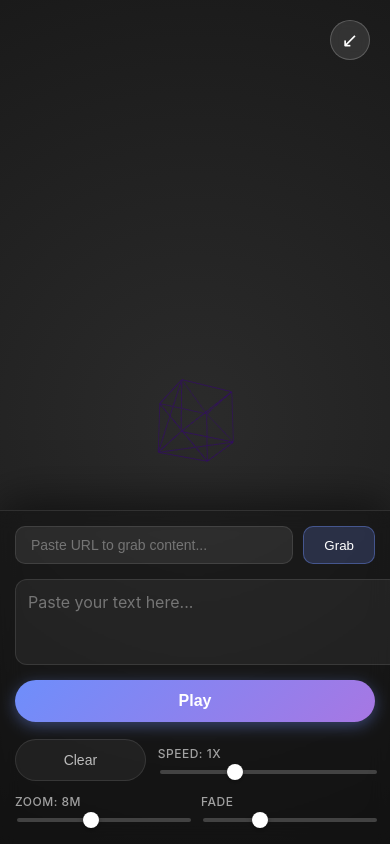
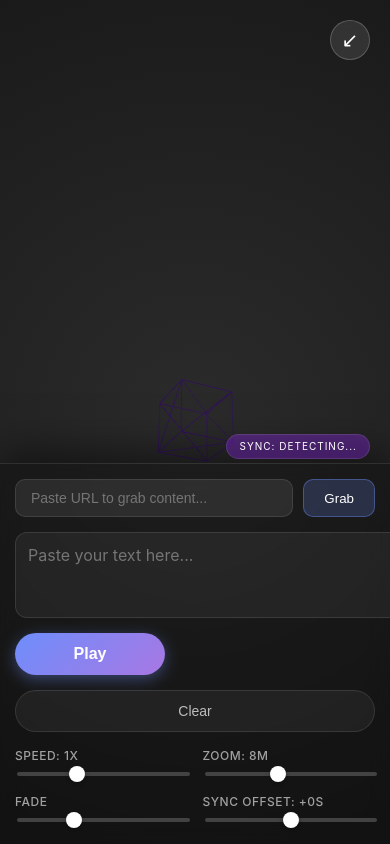
Before and after one commit to treewx/floatywords, a React (Vite) app: page / in a window 390 px wide. Built offline with nearby package versions, Linux system fonts and the light colour scheme.

Commit message:
Enhance speech-word sync with Smart Manual Timing and Sync Offset control

```diff
--- a/src/App.css
+++ b/src/App.css
@@ -101,8 +101,8 @@
 .controls {
   display: flex;
   flex-wrap: wrap;
-  gap: 15px;
-  align-items: center;
+  gap: 12px;
+  align-items: flex-end;
   justify-content: space-between;
 }
 
@@ -204,28 +204,57 @@ input[type=range]::-webkit-slider-runnable-track {
   }
 
   .controls {
-    gap: 12px;
+    display: grid;
+    grid-template-columns: 1fr 1fr;
+    gap: 15px;
   }
 
   .play-btn {
-    width: 100%;
-    max-width: none;
-    order: 0;
-    /* Keep play button at the top */
-    margin-bottom: 5px;
+    grid-column: 1 / -1;
+    margin-bottom: 0;
   }
 
   .slider-group {
-    width: 45%;
-    /* 2 columns for sliders */
+    width: 100%;
+    min-width: 0;
   }
 
   .clear-btn {
-    flex-grow: 1;
+    grid-column: 1 / -1;
+    width: 100%;
   }
 
   .input-group {
     flex-direction: row;
+  }
+}
+
+.status-badge {
+  position: absolute;
+  top: -30px;
+  right: 20px;
+  background: rgba(138, 43, 226, 0.4);
+  backdrop-filter: blur(4px);
+  padding: 4px 12px;
+  border-radius: 20px;
+  font-size: 10px;
+  color: #fff;
+  text-transform: uppercase;
+  letter-spacing: 1px;
+  border: 1px solid rgba(255, 255, 255, 0.1);
+  pointer-events: none;
+  animation: fadeIn 0.5s ease;
+}
+
+@keyframes fadeIn {
+  from {
+    opacity: 0;
+    transform: translateY(5px);
+  }
+
+  to {
+    opacity: 1;
+    transform: translateY(0);
   }
 }
 
--- a/src/App.jsx
+++ b/src/App.jsx
@@ -76,6 +76,8 @@ function App() {
   const [loading, setLoading] = useState(false);
   const [urlInput, setUrlInput] = useState('');
   const [cameraDistance, setCameraDistance] = useState(8);
+  const [syncOffset, setSyncOffset] = useState(0);
+  const [syncMode, setSyncMode] = useState('Detecting...');
 
   const synth = useRef(window.speechSynthesis);
   const utteranceRef = useRef(null);
@@ -244,31 +246,38 @@ function App() {
 
       utterance.onstart = () => {
         boundaryFired.current = false;
+        // Wait 500ms instead of 1s to decide on fallback
         const timer = setTimeout(() => {
-          if (!boundaryFired.current) startManualSpawn(chunk);
-        }, 1000);
+          if (!boundaryFired.current) {
+            setSyncMode('Estimated');
+            startSmartManualSpawn(chunk);
+          }
+        }, 500);
         fallbackTimer.current = timer;
       };
 
       utterance.onend = () => {
         if (manualInterval.current) clearInterval(manualInterval.current);
         currentChunkIndex++;
-        if (isActuallyPlaying.current) {
-          speakNextChunk();
-        }
+        if (isActuallyPlaying.current) speakNextChunk();
       };
 
       utterance.onerror = () => cleanupSpeech();
 
       utterance.onboundary = (event) => {
         boundaryFired.current = true;
+        setSyncMode('Browser Native');
         if (event.name === 'word') {
+          // Delay by syncOffset
+          setTimeout(() => {
+            if (!isActuallyPlaying.current) return;
             const charIndex = event.charIndex;
             const textAfter = chunk.slice(charIndex);
             const match = textAfter.match(/^(\S+)/);
             if (match) {
               spawnWord(match[1].replace(/[.,!?;:]/g, ''));
             }
+          }, Math.max(0, syncOffset * 1000)); // syncOffset is in seconds, convert to ms
         }
       };
 
@@ -278,26 +287,47 @@ function App() {
     speakNextChunk();
   };
 
-  const startManualSpawn = (chunkText) => {
+  const startSmartManualSpawn = (chunkText) => {
     const wordsList = chunkText.split(/\s+/).filter(w => w.length > 0);
+    const totalChars = wordsList.join('').length;
     let index = 0;
-    const wordsPerSecond = (150 / 60) * speechRate;
-    const intervalMs = 1000 / wordsPerSecond;
 
-    manualInterval.current = setInterval(() => {
-      if (index < wordsList.length) {
-        spawnWord(wordsList[index].replace(/[.,!?;:]/g, ''));
+    // Estimate total time for this chunk
+    const wordsPerSecond = (150 / 60) * speechRate; // Average words per minute / 60 seconds
+    // const totalEstimatedSeconds = wordsList.length / wordsPerSecond; // Not directly used for timing individual words
+
+    const spawnNext = () => {
+      if (!isActuallyPlaying.current || index >= wordsList.length) {
+        manualInterval.current = null; // Clear the last timeout ID
+        return;
+      }
+
+      const word = wordsList[index];
+      spawnWord(word.replace(/[.,!?;:]/g, ''));
+
+      // Calculate wait time based on word length relative to total length
+      // Long words get more time, short words get less.
+      const averageWordLength = totalChars / wordsList.length;
+      const wordWeight = word.length / averageWordLength;
+
+      // Base interval for an average word
+      const baseIntervalMs = 1000 / wordsPerSecond;
+
+      // Adjust interval based on word weight
+      const waitTime = baseIntervalMs * wordWeight;
+
       index++;
-      } else {
-        clearInterval(manualInterval.current);
-      }
-    }, intervalMs);
+      manualInterval.current = setTimeout(spawnNext, Math.max(0, waitTime + (syncOffset * 1000))); // Apply syncOffset here too
+    };
+
+    spawnNext();
   };
 
   const handleStop = () => {
     synth.current.cancel();
     setIsPlaying(false);
     setWords([]);
+    cleanupSpeech(); // Ensure all timers and states are reset
   };
 
   return (
@@ -390,6 +420,22 @@ function App() {
               onChange={(e) => setFadeSpeed(parseFloat(e.target.value))}
             />
           </div>
+
+          <div className="slider-group">
+            <label>Sync Offset: {syncOffset >= 0 ? '+' : ''}{syncOffset}s</label>
+            <input
+              type="range"
+              min="-2"
+              max="2"
+              step="0.1"
+              value={syncOffset}
+              onChange={(e) => setSyncOffset(parseFloat(e.target.value))}
+            />
+          </div>
+
+          <div className="status-badge">
+            Sync: {syncMode}
+          </div>
         </div>
       </div>
     </div>
```
Lines whose indentation alone changed are shown as unchanged.
